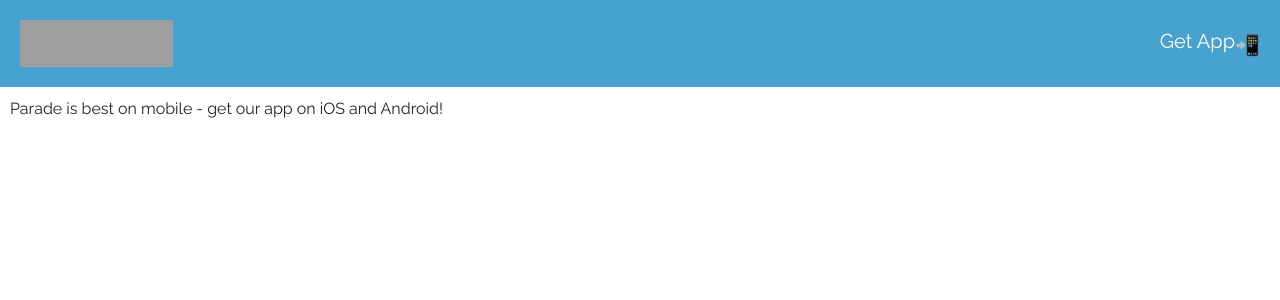
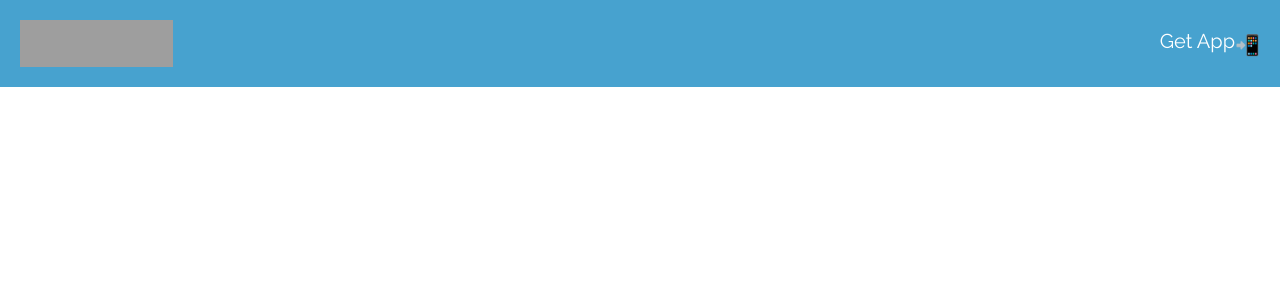
Before and after one commit to parade-events/e, a React (Create React App) app: page / in a window 1280 px wide. Shown: the top 300 px of the page. Built offline with nearby package versions, Linux system fonts and the light colour scheme; grey boxes are pictures that could not be loaded.

Commit message:
removed extra route

```diff
--- a/src/App.js
+++ b/src/App.js
@@ -22,9 +22,6 @@ const App = () => (
         {/* If we see WEBROOT/e/####### */}
         <Route path="/e/:eventID" component={EventContainer} />
 
-        {/* Default */}
-        <Route component={Home} />
-
       </div>
     </ApolloProvider >
   </Router >
```
